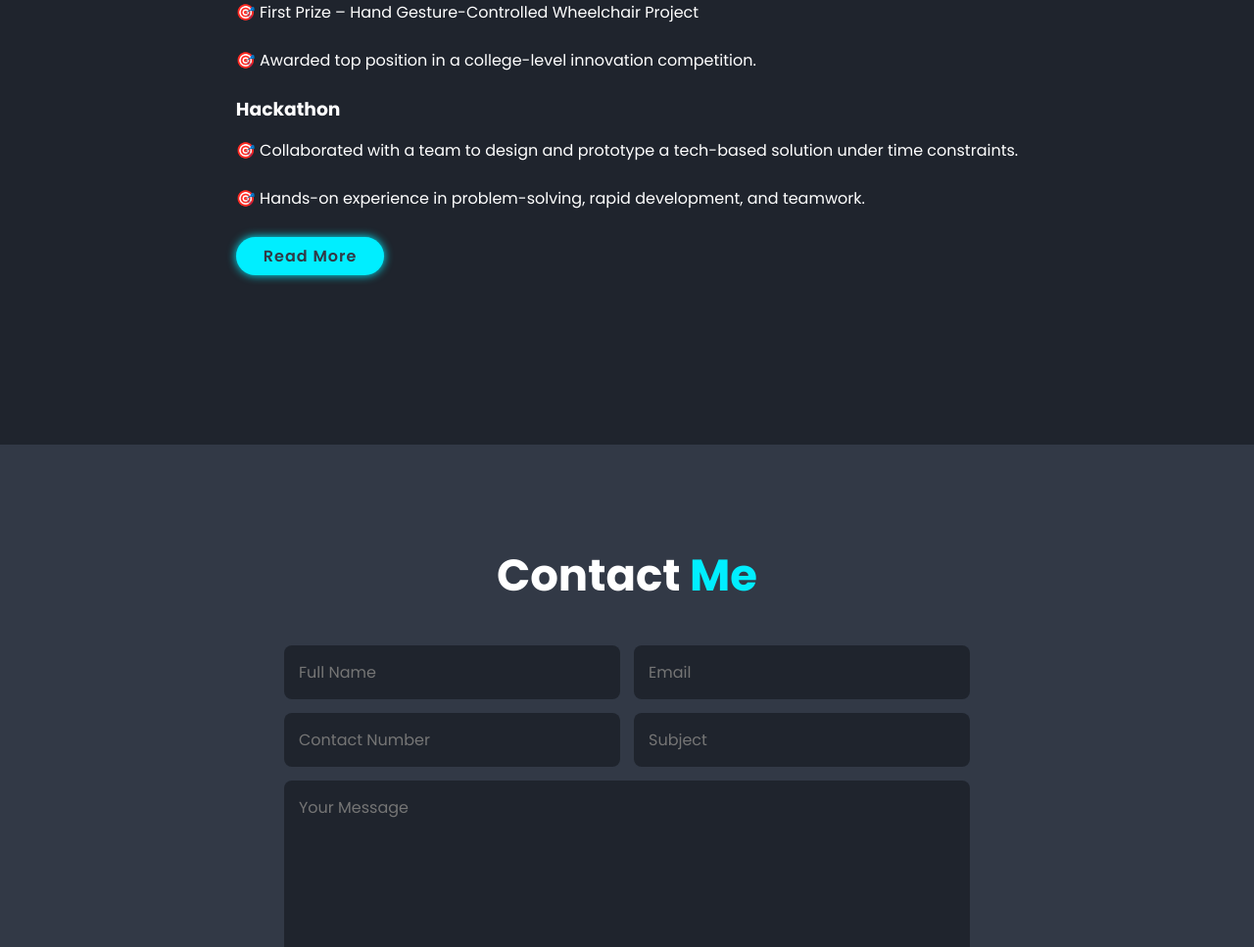
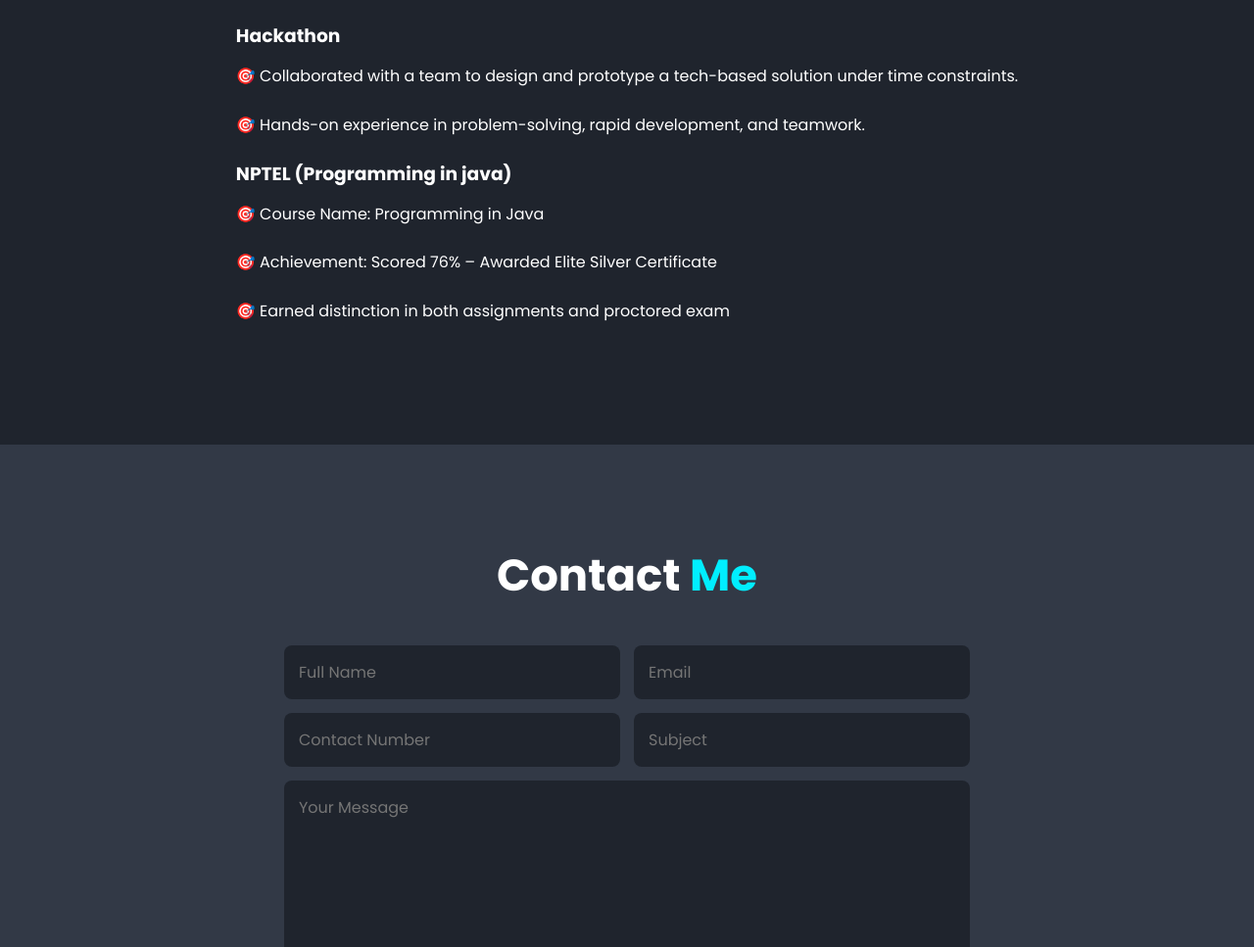
Before and after one commit to Vinoth-404/vinoth, a plain HTML site: page index.html in a window 1280 px wide. Shown: the part 3587-4554 px from the top of the page at 98% size. Drawn offline with nearby package versions, Linux system fonts and the light colour scheme.

Commit message:
Update index.html

```diff
--- a/index.html
+++ b/index.html
@@ -250,7 +250,10 @@
 
              <p>🎯 Collaborated with a team to design and prototype a tech-based solution under time constraints.</p>
              <p>🎯 Hands-on experience in problem-solving, rapid development, and teamwork.</p>
-            <a href="#" class="btn">Read More</a>
+             <h3> NPTEL (Programming in java)</h3>
+             <p>🎯 Course Name: Programming in Java</p>
+             <p>🎯 Achievement: Scored 76% – Awarded Elite Silver Certificate</p>
+             <p>🎯 Earned distinction in both assignments and proctored exam</p>
         </div>
 
     </section>
```
